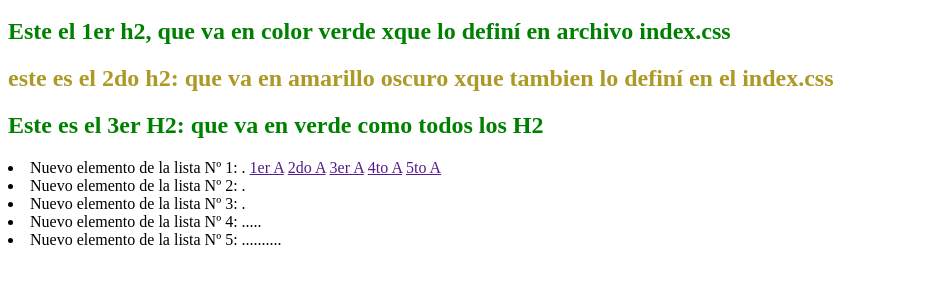
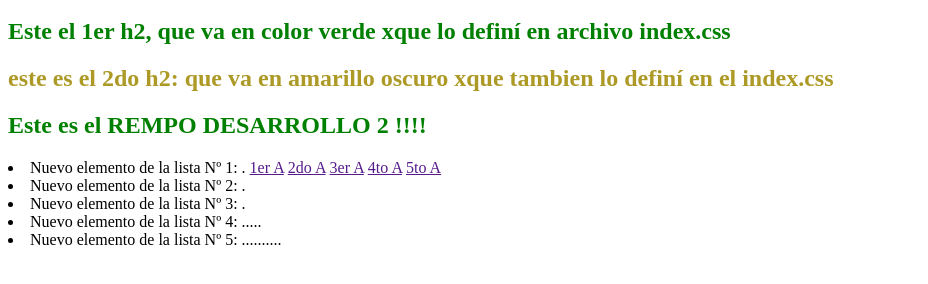
Before and after one commit to facu09/01_Ej1, a plain HTML site: page Index.html in a window 1280 px wide. Shown: the part 48-332 px from the top of the page, without its empty margins (0-928 px from the left). Drawn offline with Linux system fonts and the light colour scheme.

Commit message:
1er commite de Branch Desarrollo2

```diff
--- a/Index.html
+++ b/Index.html
@@ -12,7 +12,7 @@
                     en archivo index.css</h2>
         <h2 class = "amarillo">este es el 2do h2: que va en amarillo oscuro xque  tambien lo definí en el index.css
         </h2>
-        <h2>Este es el 3er H2: que va en verde como todos los H2</h2>
+        <h2>Este es el REMPO DESARROLLO 2 !!!!</h2>
         <lu>
             <li>Nuevo elemento de la lista Nº 1:     . <a href="">1er A</a>
                 <a href="">2do A</a>
```
